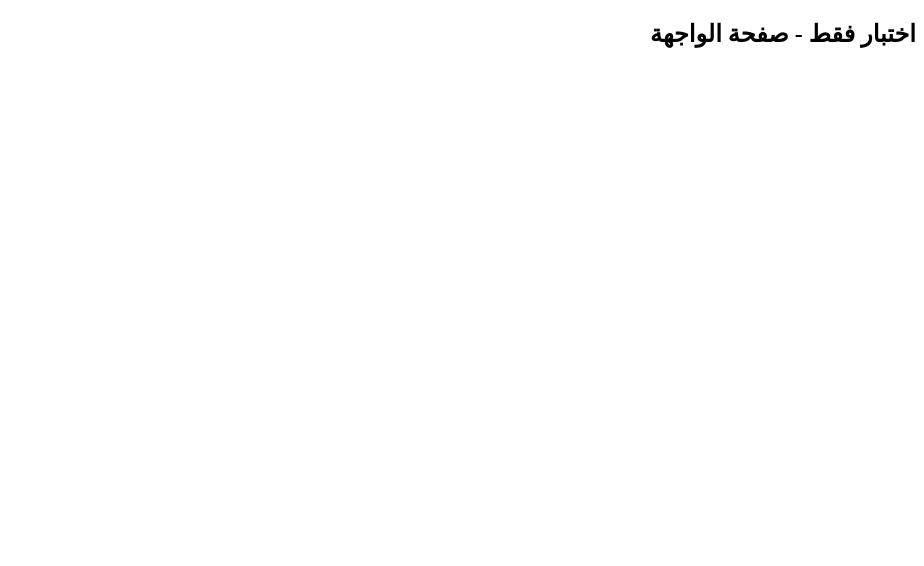
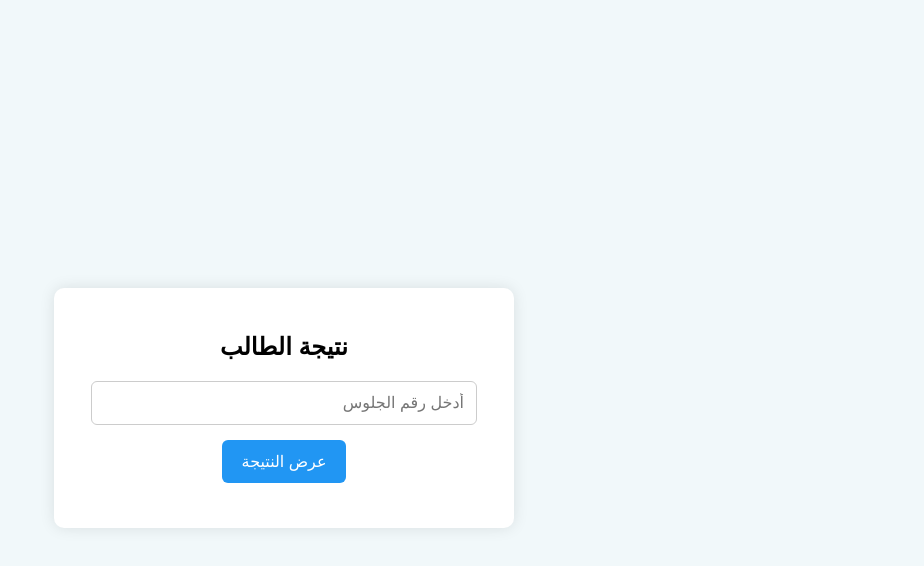
Before and after one commit to qxoei/result-proxy, a website: page index.html in a window 1280 px wide. Shown: the whole page, without its empty margins (356-1280 px from the left). Drawn offline with Linux system fonts and the light colour scheme.

Commit message:
Update index.html

```diff
--- a/index.html
+++ b/index.html
@@ -1,12 +1,94 @@
-
 <!DOCTYPE html>
 <html lang="ar" dir="rtl">
 <head>
     <meta charset="UTF-8">
     <title>عرض نتيجة الطالب</title>
     <meta name="viewport" content="width=device-width, initial-scale=1.0">
+    <style>
+        body {
+            font-family: sans-serif;
+            background-color: #f1f8fa;
+            display: flex;
+            justify-content: center;
+            align-items: center;
+            height: 100vh;
+        }
+        .container {
+            background: #ffffff;
+            padding: 25px 30px;
+            border-radius: 10px;
+            box-shadow: 0 0 15px rgba(0, 0, 0, 0.1);
+            width: 100%;
+            max-width: 400px;
+            text-align: center;
+        }
+        input[type="text"] {
+            width: 90%;
+            padding: 12px;
+            margin-bottom: 15px;
+            border: 1px solid #ccc;
+            border-radius: 6px;
+            font-size: 16px;
+        }
+        button {
+            background-color: #2196F3;
+            color: white;
+            padding: 12px 20px;
+            border: none;
+            border-radius: 6px;
+            font-size: 16px;
+            cursor: pointer;
+        }
+        button:hover {
+            background-color: #1976D2;
+        }
+        #result {
+            margin-top: 20px;
+            text-align: right;
+            font-size: 15px;
+            line-height: 1.6;
+            color: #333;
+        }
+    </style>
 </head>
 <body>
-    <h2>اختبار فقط - صفحة الواجهة</h2>
+    <div class="container">
+        <h2>نتيجة الطالب</h2>
+        <input type="text" id="seatNumber" placeholder="أدخل رقم الجلوس">
+        <button onclick="fetchResult()">عرض النتيجة</button>
+        <div id="result"></div>
+    </div>
+
+    <script>
+        async function fetchResult() {
+            const seatNumber = document.getElementById('seatNumber').value.trim();
+            const resultDiv = document.getElementById('result');
+
+            if (seatNumber === "") {
+                resultDiv.innerHTML = "يرجى إدخال رقم الجلوس.";
+                return;
+            }
+
+            try {
+                const response = await fetch('https://result-proxy.onrender.com/get-result', {
+                    method: 'POST',
+                    headers: {
+                        'Content-Type': 'application/json'
+                    },
+                    body: JSON.stringify({ seatNumber })
+                });
+
+                const data = await response.json();
+                if (data.result) {
+                    resultDiv.innerHTML = `<pre>${data.result}</pre>`;
+                } else {
+                    resultDiv.innerHTML = "لم يتم العثور على نتيجة.";
+                }
+            } catch (error) {
+                resultDiv.innerHTML = "حدث خطأ أثناء جلب النتيجة.";
+                console.error(error);
+            }
+        }
+    </script>
 </body>
 </html>
```
